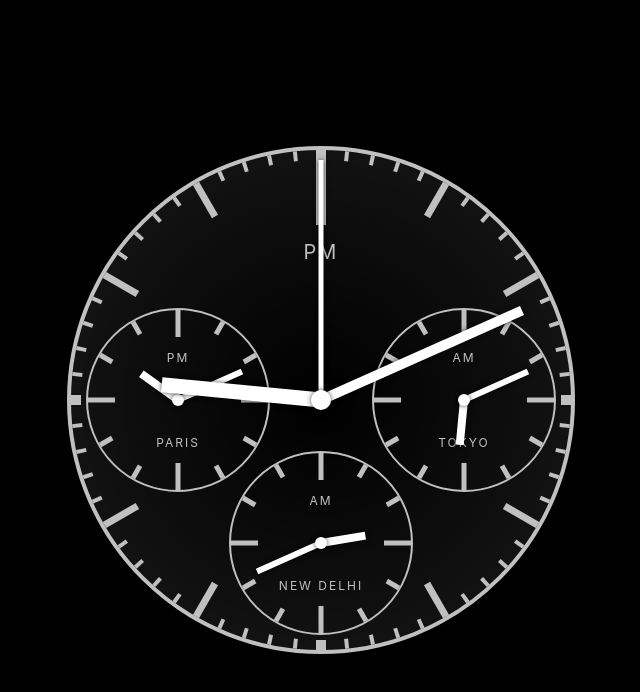
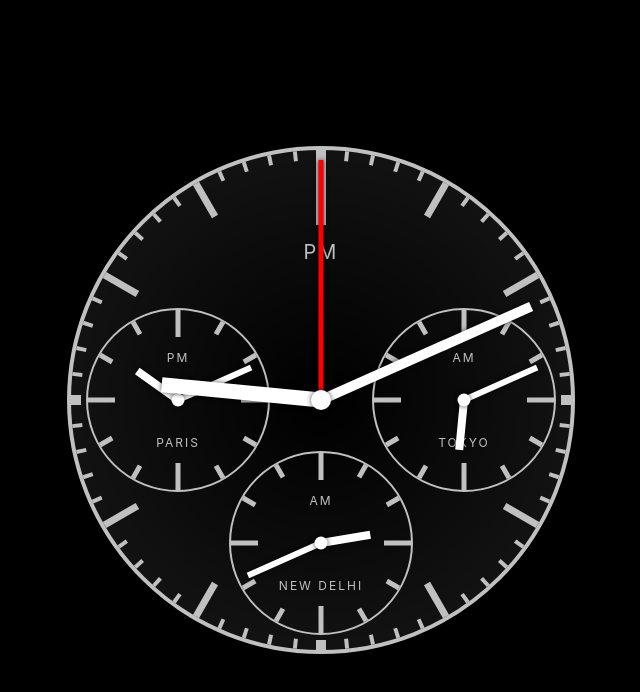
Before and after one commit to domb5041/chain-that-clocks, a React (Create React App) app: page / in a window 1280 px wide. Shown: the top 692 px of the page, without its empty margins (319-959 px from the left). Built offline with nearby package versions, Linux system fonts and the light colour scheme.

Commit message:
hand adjustments

```diff
--- a/src/Dials.styled.js
+++ b/src/Dials.styled.js
@@ -60,7 +60,7 @@ export const AmPm = styled.div`
 
 export const Hand = styled.div`
     position: absolute;
-    background-color: white;
+    background-color: ${props => props.color || 'white'};
     bottom: 50%;
     left: 50%;
     transform-origin: center bottom;
--- a/src/MainDial.js
+++ b/src/MainDial.js
@@ -23,8 +23,12 @@ export default function MainDial() {
             <SubDial position='right' city='tokyo' offset={9} />
             <SubDial position='bottom' city='new delhi' offset={5.5} />
             <styled.Hand size={[15, 160]} style={transformHands(time[0])} />
-            <styled.Hand size={[10, 220]} style={transformHands(time[1])} />
-            <styled.Hand size={[5, 240]} style={transformHands(time[2])} />
+            <styled.Hand size={[10, 230]} style={transformHands(time[1])} />
+            <styled.Hand
+                size={[5, 240]}
+                style={transformHands(time[2])}
+                color='red'
+            />
             <styled.Cap size={20} />
         </styled.MainDial>
     );
--- a/src/SubDial.js
+++ b/src/SubDial.js
@@ -19,9 +19,9 @@ export default function SubDial({ position, city, offset }) {
                     <div />
                 </styled.Tick>
             ))}
-            <styled.Hand size={[8, 45]} style={transformHands(time[0])} />
-            <styled.Hand size={[6, 70]} style={transformHands(time[1])} />
-            <styled.Cap size={12} />
+            <styled.Hand size={[8, 50]} style={transformHands(time[0])} />
+            <styled.Hand size={[6, 80]} style={transformHands(time[1])} />
+            <styled.Cap size={13} />
         </styled.SubDial>
     );
 }
```
